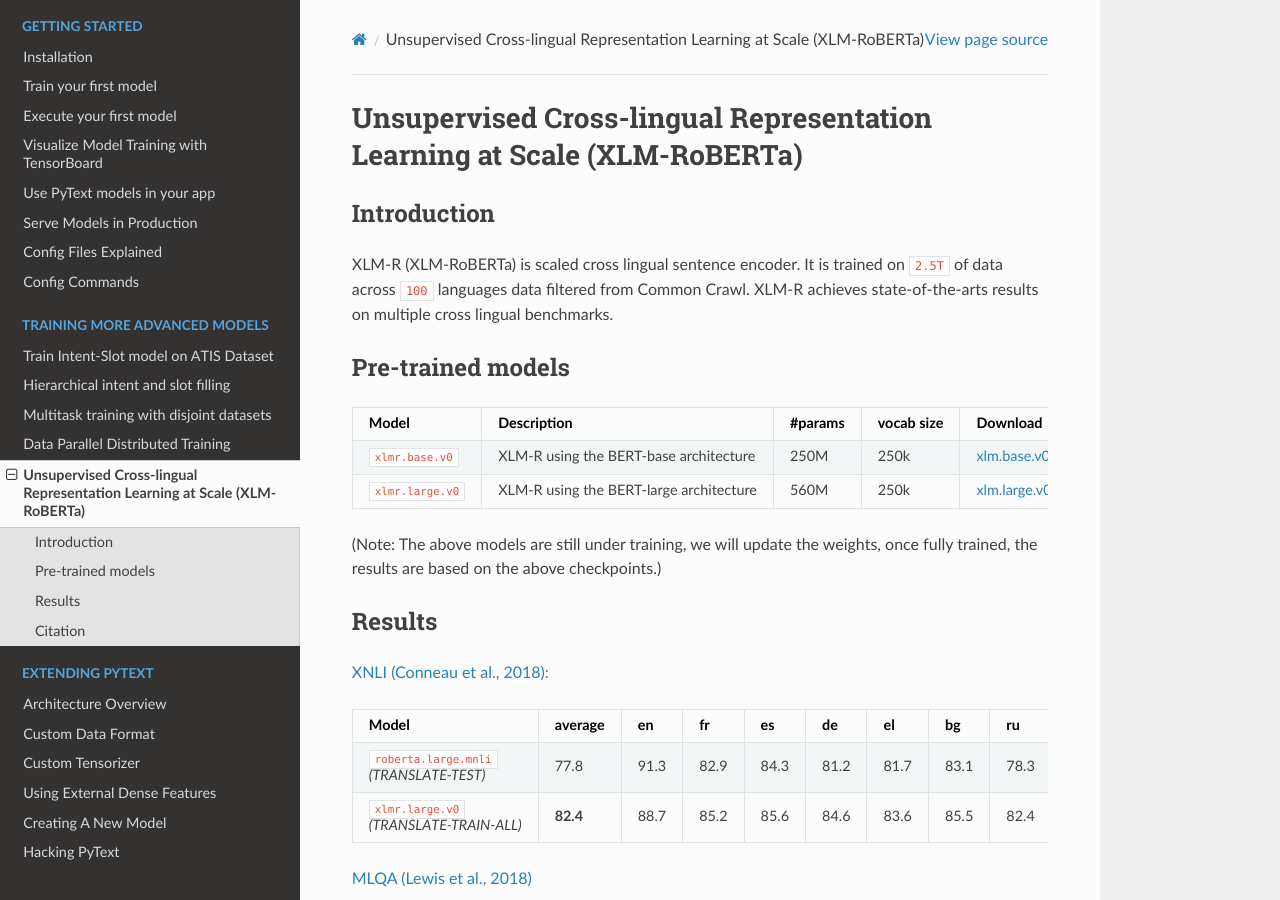
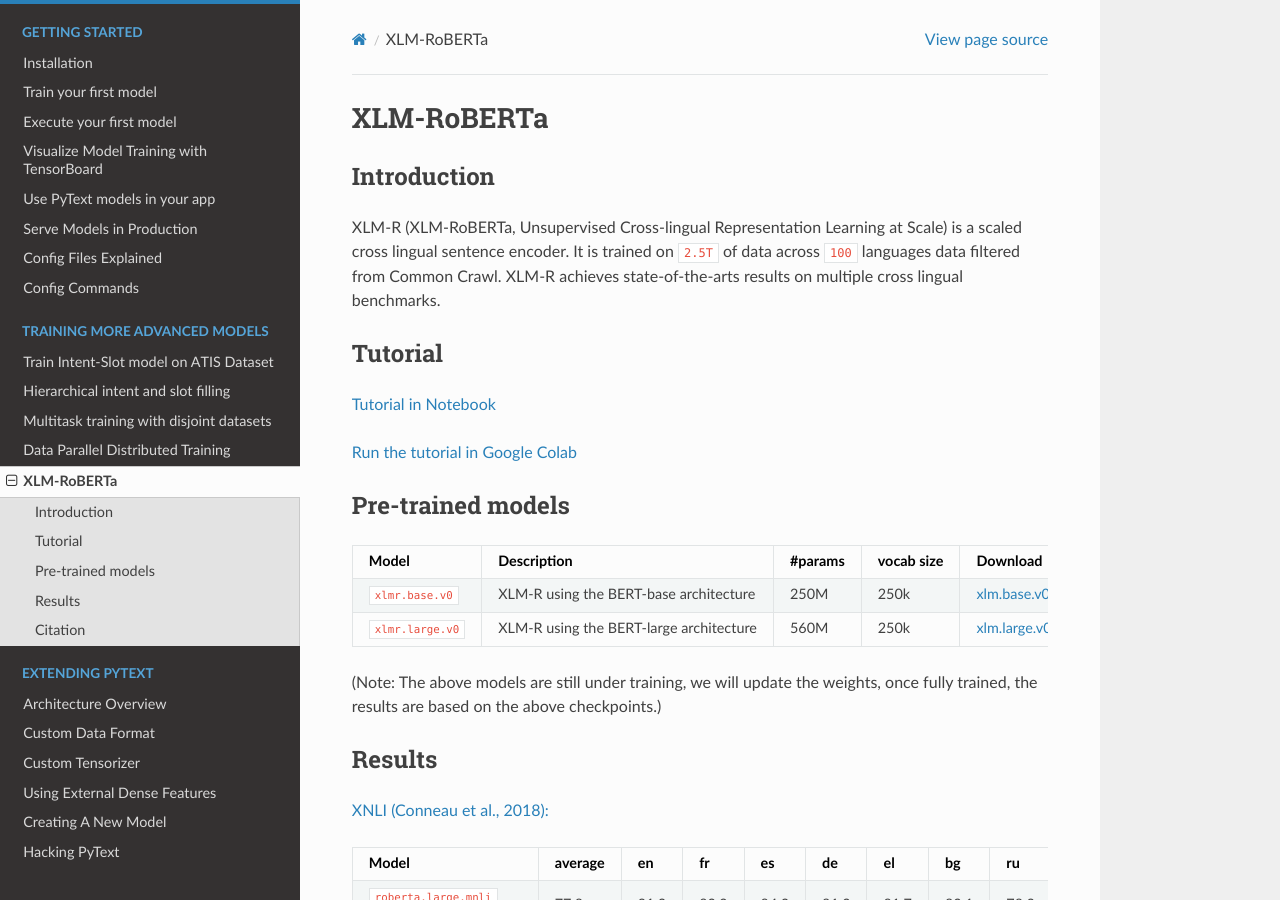
Before and after one commit to facebookresearch/pytext, a Sphinx documentation site: the page built from pytext/docs/source/xlm_r.rst, in a window 1280 px wide and 900 px high. Built offline with Sphinx 7.4.7 and the Read the Docs theme 2.0.0, drawn with Linux system fonts in a browser that asks for light colours; pages that are not in the unit, such as notebooks, are missing from menus.

Commit message:
update XLM-R OSS tutorial and add Google Colab link (#1168)
Summary:
Pull Request resolved: https://github.com/facebookresearch/pytext/pull/1168

as title

Reviewed By: rutyrinott

Differential Revision: D18670539

fbshipit-source-id: 982bc0e9de6a72bc7368a1e1b1df06152d875871

```diff
--- a/pytext/docs/source/xlm_r.rst
+++ b/pytext/docs/source/xlm_r.rst
@@ -1,13 +1,20 @@
-Unsupervised Cross-lingual Representation Learning at Scale (XLM-RoBERTa)
+XLM-RoBERTa
 =========================================================================
 
 Introduction
 ------------
 
-XLM-R (XLM-RoBERTa) is scaled cross lingual sentence encoder. It is
+XLM-R (XLM-RoBERTa, Unsupervised Cross-lingual Representation Learning at Scale) is a scaled cross lingual sentence encoder. It is
 trained on ``2.5T`` of data across ``100`` languages data filtered from
 Common Crawl. XLM-R achieves state-of-the-arts results on multiple cross
 lingual benchmarks.
+
+Tutorial
+------------------
+
+`Tutorial in Notebook <https://github.com/facebookresearch/pytext/blob/master/demo/notebooks/xlm_r_tutorial.ipynb>`_
+
+`Run the tutorial in Google Colab <https://colab.research.google.com/github/facebookresearch/pytext/blob/master/demo/notebooks/xlm_r_tutorial.ipynb>`_
 
 Pre-trained models
 ------------------
```
Also changed, not shown: 1 other file.
